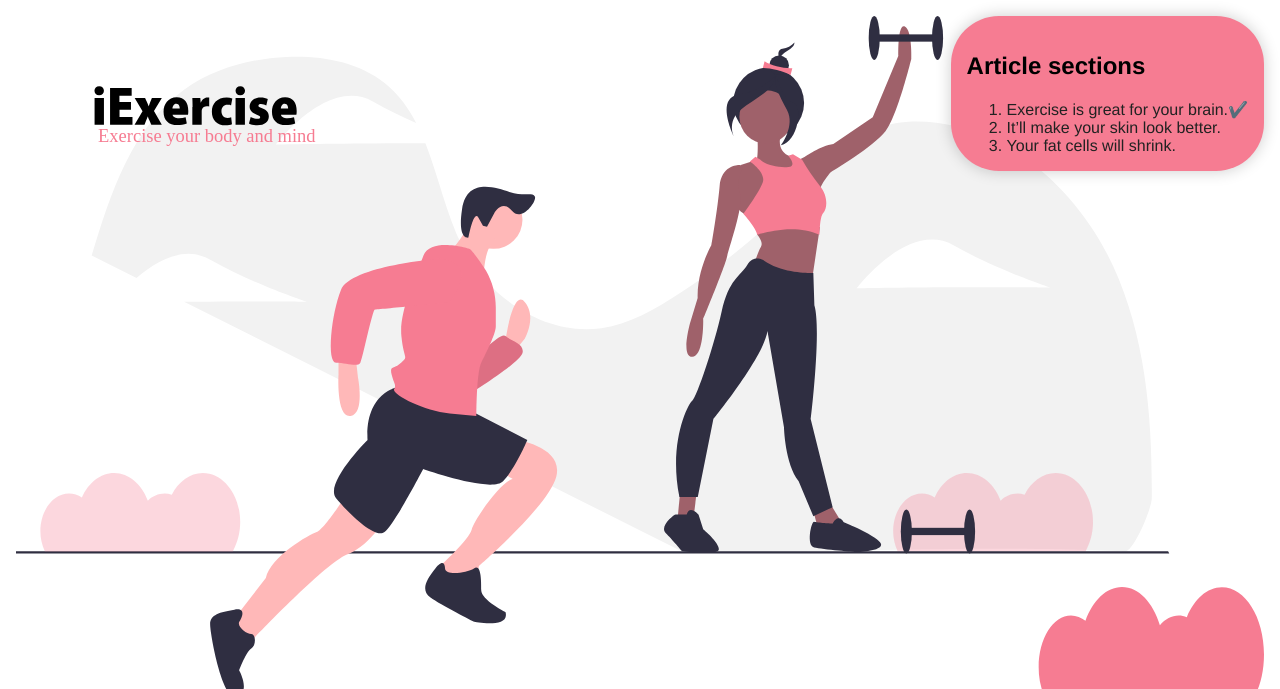
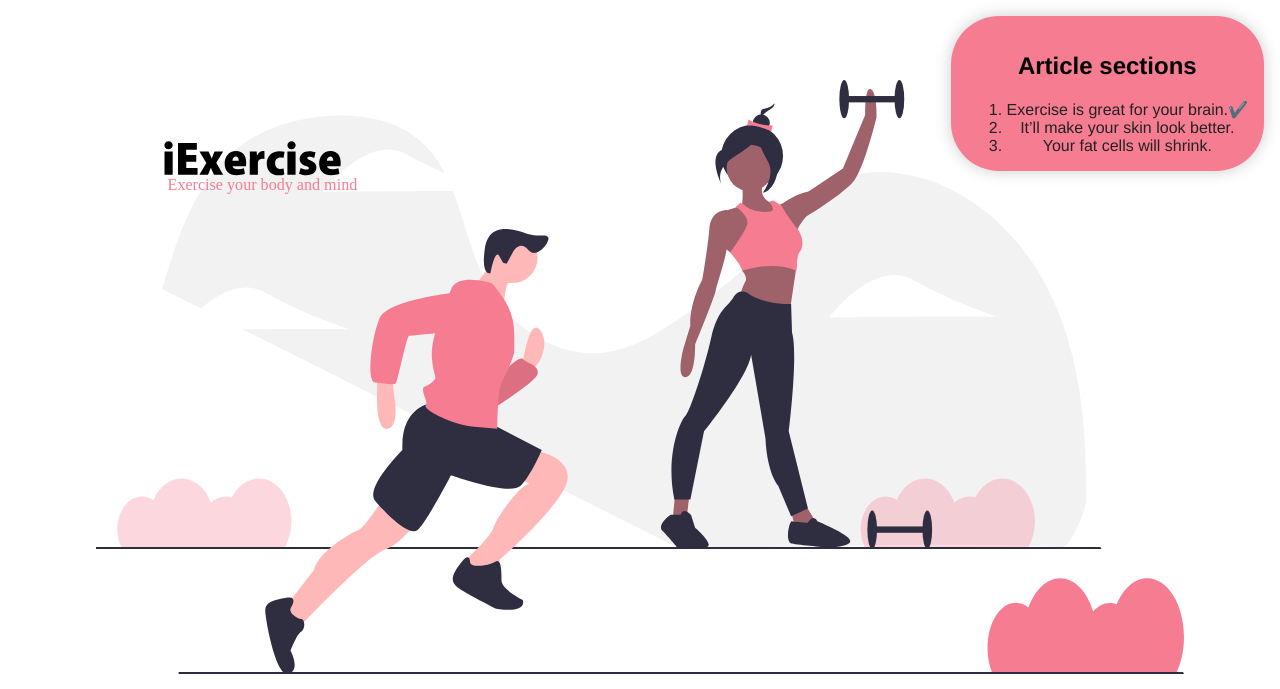
Before and after one commit to shouqghanem/project-one-ux-tooling, a plain HTML site: page FINAL FINAL WEB DEV PROJECT/index.html in a window 1280 px wide. Shown: the top 689 px of the page. Drawn offline with Linux system fonts and the light colour scheme.

Commit message:
Update index.css

```diff
--- a/FINAL FINAL WEB DEV PROJECT/css/index.css
+++ b/FINAL FINAL WEB DEV PROJECT/css/index.css
@@ -2,7 +2,8 @@ body {
   font: 1em helvetica, arial, sans-serif;
   background-color: white;
   color: #222;
-
+   text-align: center;
+  margin: 80px;
 }
 h1{
   text-align: center;
```
